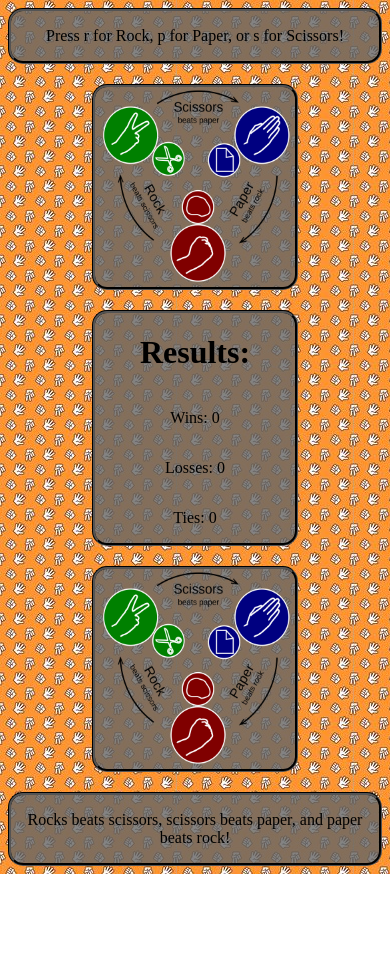
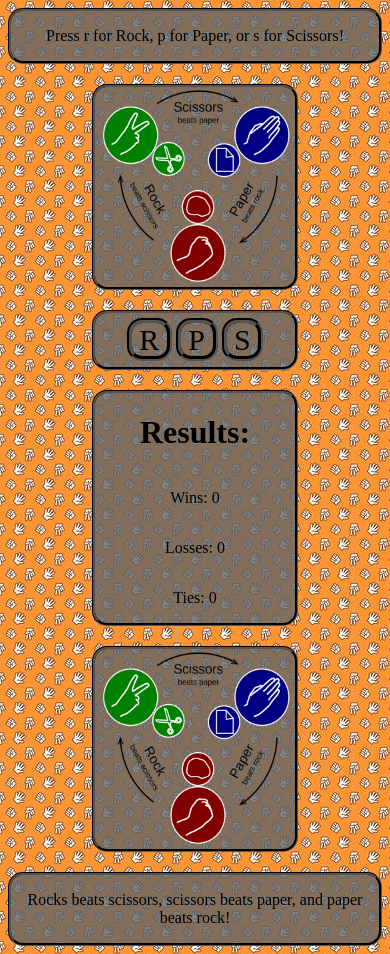
Before and after one commit to LordKriegan/Janken, a plain HTML site: page index.html in a window 390 px wide. Before the commit the page ends 874 px from the top, so only its background shows below. Drawn offline with Linux system fonts and the light colour scheme.

Commit message:
setup mobile buttons

```diff
--- a/assets/css/style.css
+++ b/assets/css/style.css
@@ -22,6 +22,10 @@
 	align-items: center;
 }
 
+#mobilebuttons {
+	display: none;
+}
+
 .divbg {
 	border-style: groove;
 	border-radius: 15px;
@@ -30,6 +34,18 @@
 	text-align: center;
 }
 
+.mButton {
+	font-size: 30px;
+	border-style: groove;
+	border-radius: 15px;
+	border-width: 5px;
+	border-color: black;
+	text-align: center;
+}
+
+.mButton:hover {
+	background: #ffffff;
+}
 header {
 	text-align: center;
 }
@@ -39,6 +55,12 @@ body {
 }
 
 @media screen and (max-width: 640px) {
+	#mobilebuttons {
+		display: block;
+		padding: 10px;
+		margin-bottom: 20px;
+		width: 180px;
+	}
 	.container {
 		flex-direction: column;
 	}
--- a/index.html
+++ b/index.html
@@ -13,6 +13,11 @@
     <div class="container">
         <div class="divbg choiceContainer">
             <img src="assets/images/rps.png" alt="" id="userChoice">
+        </div>
+        <div class="divbg" id="mobilebuttons">
+            <span class="mButton" id="btnR"> &nbsp;R&nbsp;</span>
+            <span class="mButton" id="btnP"> &nbsp;P&nbsp;</span>
+            <span class="mButton" id="btnS"> &nbsp;S&nbsp;</span>
         </div>
         <div id="results" class="divbg">
             <h1>Results:</h1>
```
